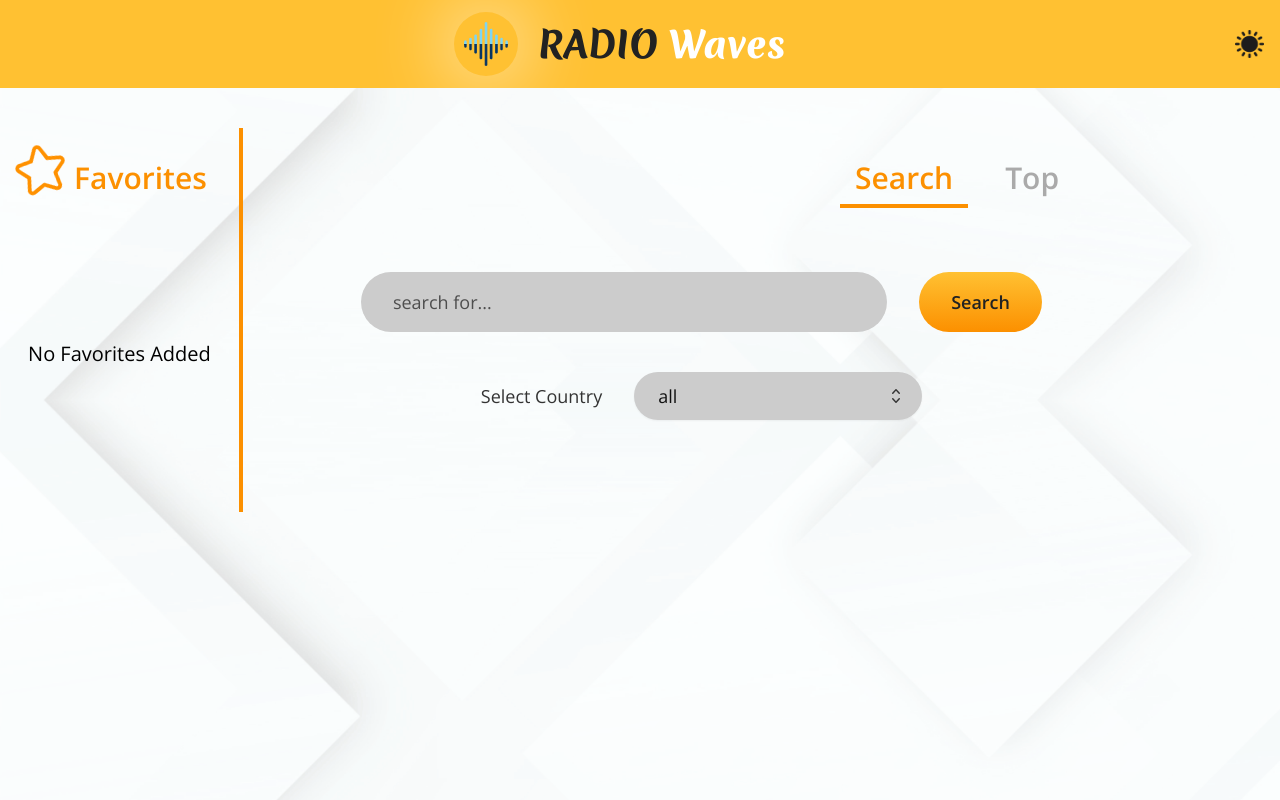
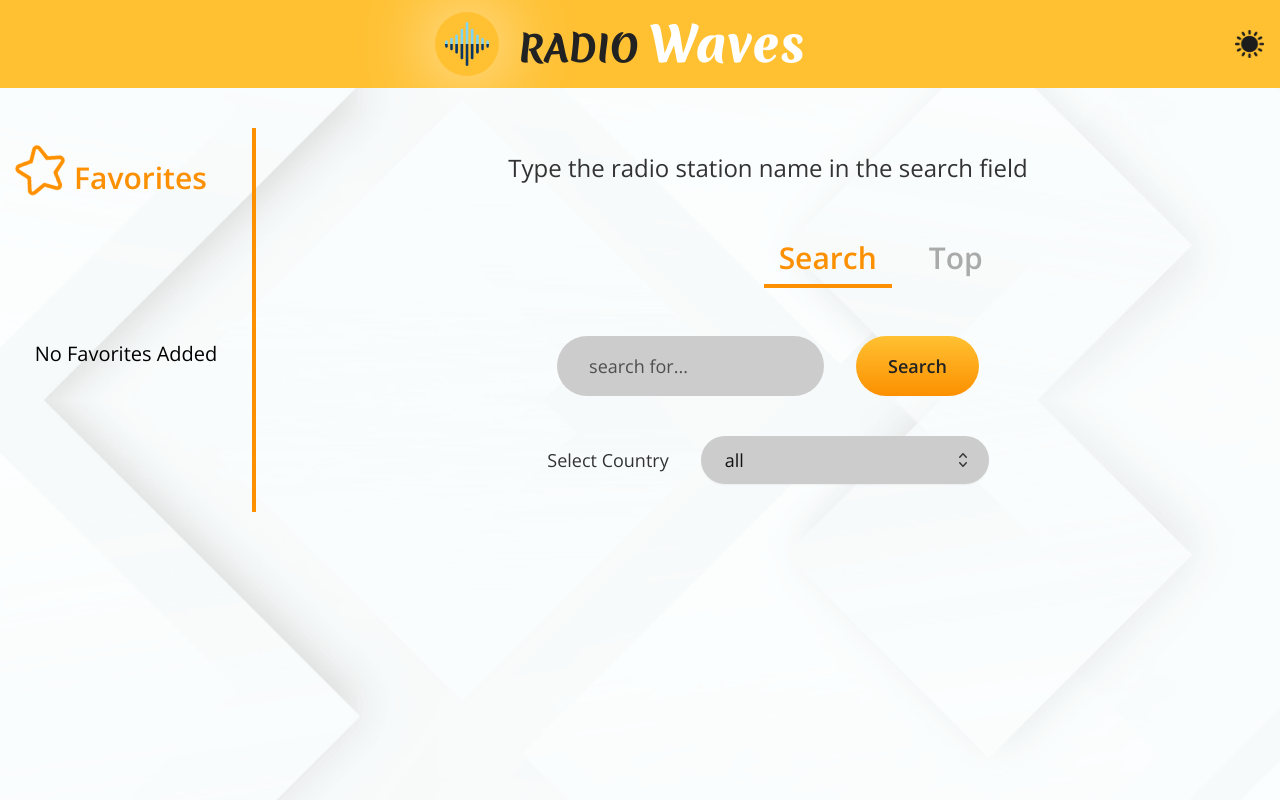
Before and after one commit to ivansgarcia/radio-waves, a Next.js app: page /en in a window 1280 px wide. Built offline with nearby package versions, Linux system fonts and the light colour scheme.

Commit message:
optimezed useEffects and some minor fixes

```diff
--- a/app/components/AudioControls.jsx
+++ b/app/components/AudioControls.jsx
@@ -85,7 +85,7 @@ const AudioControls = ({ url, showError }) => {
 
 
     return (
-        <div className="bg-gradient-to-b min-w-[60%] sm:max-w-[70%] from-primary to-primary-darker px-2 rounded-full border-2 border-dark h-16 w-full p-1 flex justify-around  items-center">
+        <div className="my-4 bg-gradient-to-b min-w-[60%] sm:max-w-[70%] from-primary to-primary-darker px-2 rounded-full border-2 border-dark h-16 w-full p-1 flex justify-around  items-center">
             <audio
                 ref={audioRef}
                 onErrorCapture={showError}
--- a/app/components/BigLayout.jsx
+++ b/app/components/BigLayout.jsx
@@ -19,7 +19,7 @@ const BigLayout = ({
     return (
         <div className="hidden md:flex w-full pt-10">
             <Presentation />
-            <section className="border-r-4 border-primary-darker dark:border-primary h-min pb-8 max-w-xs">
+            <section className="border-r-4 min-w-64 border-primary-darker dark:border-primary h-min pb-8 max-w-xs">
                 <Favorites
                     favorites={favorites}
                     setFavorites={setFavorites}
@@ -27,8 +27,12 @@ const BigLayout = ({
                     currentRadio={currentRadio}
                 />
             </section>
-            <section className="w-2/3 mx-8">
-                <nav className="m-8 ml-auto font-semibold w-min text-3xl text-primary-darker dark:text-primary">
+            <section className="px-8 mx-auto">
+                <div className="text-2xl text-center text-text dark:text-dark-text p-6">
+                    {page === 'search' && <p>{t('search_help')}</p>}
+                    {page === 'top' && <p>{t('top_help')}</p>}
+                </div>
+                <nav className="m-8 mb-4 ml-auto font-semibold w-min text-3xl text-primary-darker dark:text-primary">
                     <div className="flex w-64 ml-auto">
                         <button
                             onClick={() => page === 'top' && setPage('search')}
--- a/app/components/Header.jsx
+++ b/app/components/Header.jsx
@@ -3,28 +3,32 @@ import React from 'react';
 import logo from '../../public/waves.png';
 import ThemeChanger from './ThemeChanger';
 import { Merienda } from 'next/font/google';
+import { motion } from "framer-motion";
 
 const merienda = Merienda({ subsets: ['latin'], weight: '800' });
 
 const Header = () => {
     return (
-        <header
+        <motion.header
+            whileInView={{ opacity: 1 }}
+            viewport={{ amount:"all"}}
+            initial={{ opacity: 0 }}
             className={`${merienda.className} flex fixed z-50 md:static italic gap-4 items-center w-full px-4 md:py-2 text-2xl md:text-4xl font-bold bg-primary`}
         >
             <div className="flex gap-4 justify-center font-[800] items-center w-full">
                 <Image
-                    className="h-10 w-10 md:h-16 md:w-16 p-2.5 m-1 shadow-[0_0px_80px_rgba(255,255,255,1)] rounded-full dark:shadow-[0_0px_10px_rgba(0,0,0,0.5)]"
+                    className="h-10 w-10 md:h-16 md:w-16 p-1.5 md:p-2.5 m-1 shadow-[0_0px_80px_rgba(255,255,255,1)] rounded-full dark:shadow-[0_0px_10px_rgba(0,0,0,0.5)]"
                     src={logo}
                     alt="radio world"
                     width={50}
                     height={50}
                 />
                 <p className="text-dark">
-                    RADIO <span className="text-white not-italic">Waves</span>
+                    RADIO <span className="text-white not-italic text-3xl md:text-5xl">Waves</span>
                 </p>
             </div>
             <ThemeChanger />
-        </header>
+        </motion.header>
     );
 };
 
--- a/app/components/Search.jsx
+++ b/app/components/Search.jsx
@@ -1,20 +1,19 @@
 import axios from 'axios';
 import { motion } from 'framer-motion';
 import React, { useCallback, useState } from 'react';
-import Spinner from "./Spinner";
-import { useLocale, useTranslations,  } from "next-intl";
+import Spinner from './Spinner';
+import { useLocale, useTranslations } from 'next-intl';
 import countriesEng from '../../messages/countries_en.json';
 import countriesSpa from '../../messages/countries_es.json';
-import CustomSelect from "./CustomSelect";
+import CustomSelect from './CustomSelect';
 
 const Search = ({ setCurrentRadio }) => {
-
     const locale = useLocale();
 
     const countries = {
-        "en": countriesEng,
-        "es": countriesSpa
-    }
+        en: countriesEng,
+        es: countriesSpa,
+    };
 
     const localeCountries = countries[locale];
 
@@ -25,12 +24,12 @@ const Search = ({ setCurrentRadio }) => {
     const [loading, setLoading] = useState(false);
 
     const searchRadios = useCallback(
-        async (more = false, country = 'ALL') => {
+        (more = false, country = 'ALL') => {
             setLoading(true);
             !more && setRadioList();
             const url =
                 'http://all.api.radio-browser.info/json/stations/search';
-            await axios
+            axios
                 .get(url, {
                     params: {
                         name: radioName,
@@ -55,11 +54,11 @@ const Search = ({ setCurrentRadio }) => {
     );
 
     return (
-        <section className="flex flex-col w-full text-darker items-center gap-8 md:gap-8 pb-64 px-8 pt-4 md:pt-8">
-            <div className="flex w-full justify-center items-center flex-wrap gap-4 md:gap-8">
+        <section className="flex flex-col w-full text-darker items-center gap-8 md:gap-8 pb-64 pt-4 md:pt-8">
+            <div className="flex w-full px-4 lg:w-4/5 justify-center items-center flex-wrap gap-4 md:gap-8">
                 <input
                     placeholder={t('search_for')}
-                    className="p-4 px-8 rounded-full lg:w-2/3 md:text-lg bg-secondary dark:bg-dark-selected placeholder:dark:text-dark placeholder:text-dark-secondary focus:outline-none focus:ring-2 focus:ring-primary"
+                    className="p-4 flex-1 px-8 rounded-full md:w-2/3 md:text-lg bg-secondary dark:bg-dark-selected placeholder:dark:text-dark placeholder:text-dark-secondary focus:outline-none focus:ring-2 focus:ring-primary"
                     type="text"
                     onKeyDown={(e) => e.key === 'Enter' && searchRadios()}
                     onChange={(e) => setRadioName(e.target.value)}
@@ -73,14 +72,18 @@ const Search = ({ setCurrentRadio }) => {
                     {t('search')}
                 </motion.button>
             </div>
-            <div className="min-w-48 w-full flex flex-wrap gap-y-0 justify-center items-center gap-8">
-                <span className="text-text pt-2 md:text-lg dark:text-dark-text">{t('select_country')}</span>
-                <CustomSelect items={localeCountries} searchRadios={searchRadios}/>
+            <div className="min-w-48 w-full px-4 flex flex-wrap gap-y-0 justify-center items-center gap-8">
+                <span className="text-text pt-2 md:text-lg dark:text-dark-text">
+                    {t('select_country')}
+                </span>
+                <CustomSelect
+                    items={localeCountries}
+                    searchRadios={searchRadios}
+                />
             </div>
-            {loading && (<Spinner size='big'/>)}
             {radioList &&
                 (!!radioList.length ? (
-                    <ul className="flex w-full max-w-xl h-full flex-col gap-2">
+                    <ul className="flex w-full max-w-xl h-full flex-col gap-2 px-8">
                         {radioList.map((radio, index) => (
                             <motion.li
                                 animate={{ y: 0, opacity: 1 }}
@@ -95,7 +98,9 @@ const Search = ({ setCurrentRadio }) => {
                                     onClick={() => setCurrentRadio(radio)}
                                     className="element p-4 px-8 w-full flex gap-4 justify-between items-center"
                                 >
-                                    <p className="px-4">{radio.name.split(' ').slice(0, 6)}</p>
+                                    <p className="px-4">
+                                        {radio.name.split(' ').slice(0, 6)}
+                                    </p>
                                     <p className="text-sm">
                                         {radio.countrycode}
                                     </p>
@@ -104,11 +109,19 @@ const Search = ({ setCurrentRadio }) => {
                         ))}
                     </ul>
                 ) : (
-                    <p className="text-text dark:dark-text">{t('no_results')}</p>
+                    <p className="text-text dark:dark-text">
+                        {t('no_results')}
+                    </p>
                 ))}
-            {radioList?.length >= 20 && (
+            {loading ? (
+                <Spinner size="big" />
+            ) : (
+                radioList?.length >= 20 && (
                     <motion.button
-                    whileInView={{ opacity: 1 , transition: { delay: 0.1, duration: 0.5 }}}
+                        whileInView={{
+                            opacity: 1,
+                            transition: { delay: 0.1, duration: 0.5 },
+                        }}
                         initial={{ opacity: 0 }}
                         whileHover={{ boxShadow: '0 0px 40px 5px #FFC132' }}
                         whileTap={{ scale: 0.95 }}
@@ -117,6 +130,7 @@ const Search = ({ setCurrentRadio }) => {
                     >
                         {'+ ' + t('more')}
                     </motion.button>
+                )
             )}
         </section>
     );
--- a/app/components/SlidingText.jsx
+++ b/app/components/SlidingText.jsx
@@ -10,8 +10,8 @@ const SlidingText = ({ text, collapsed }) => {
 
     return (
         <div
-            className={`max-w-48
-            min-w-72 ${collapsed ? 'md:max-w-96' : 'md:max-w-[450px]'} flex overflow-hidden text-2xl md:text-3xl font-semibold relative`}
+            className={`w-72
+            lg:w-96 flex overflow-hidden text-2xl md:text-3xl font-semibold relative`}
         >
             <motion.p
                 className="whitespace-nowrap w-full"
--- a/app/components/radio-player/RadioPlayer.jsx
+++ b/app/components/radio-player/RadioPlayer.jsx
@@ -57,7 +57,7 @@ const RadioPlayer = ({ radio, favorites, setFavorites, setCurrentRadio }) => {
                     setFavorites={setFavorites}
                 />
                 <div
-                    className={`${collapsed ? 'flex-row md:max-w-[70%]' : 'flex-col md:max-w-[80%]'} flex w-full  justify-center gap-[5%] items-center`}
+                    className={`${collapsed ? 'flex-row md:max-w-[70%]' : 'flex-col md:max-w-[80%] my-4'} flex w-full  justify-center gap-[5%] items-center`}
                 >
                     <RadioPlayerInfo collapsed={collapsed} radio={radio} />
                     <AudioControls url={radio.url} showError={showError} />
--- a/app/components/radio-player/RadioPlayerInfo.jsx
+++ b/app/components/radio-player/RadioPlayerInfo.jsx
@@ -11,7 +11,7 @@ const RadioPlayerInfo = ({ collapsed, radio }) => {
     return (
         <div className="flex flex-col md:flex-row gap-2 justify-center md:m-2 xl:gap-8 items-center">
             <motion.figure
-                className={`${collapsed ? 'p-0' : 'p-8 md:p-2'}`}
+                className={`${collapsed ? 'p-0' : 'p-8 -m-6 md:p-2 md:-m-2'}`}
                 animate={collapsed ? { width: 75 } : { width: 200 }}
             >
                 <Image
--- a/messages/en.json
+++ b/messages/en.json
@@ -18,7 +18,9 @@
         "voted": "Voted",
         "too_many_votes": "Too many votes",
         "added": "Added to Favs",
-        "no_favs": "No Favorites Added"
+        "no_favs": "No Favorites Added",
+        "search_help": "Type the radio station name in the search field",
+        "top_help": "These are the most voted and clicked radio stations of the world"
     },
     "LocaleLayout": {
         "title": "Radio Waves",
--- a/messages/es.json
+++ b/messages/es.json
@@ -3,7 +3,7 @@
         "favorites": "Favoritos",
         "search": "Buscar",
         "top": "Top",
-        "search_for": "buscar...",
+        "search_for": "buscar emisora...",
         "select_country": "Por País",
         "all": "Todos",
         "votes": "Votos",
@@ -18,7 +18,9 @@
         "voted": "Votado",
         "too_many_votes": "Demasiados votos",
         "added": "Añadido a Favs",
-        "no_favs": "No se han guardado radios favoritas"
+        "no_favs": "No se han guardado radios favoritas",
+        "search_help": "Introduce el nombre de la emisora de radio en el campo buscar",
+        "top_help": "Las emisoras más votadas y escuchadas por los usuarios"
     },
     "LocaleLayout": {
         "title": "Radio Waves",
```
Also changed, not shown: app/components/Favorites.jsx (+5 -2 lines), app/components/Top.jsx (+13 -14 lines). Lines whose indentation alone changed are shown as unchanged.
